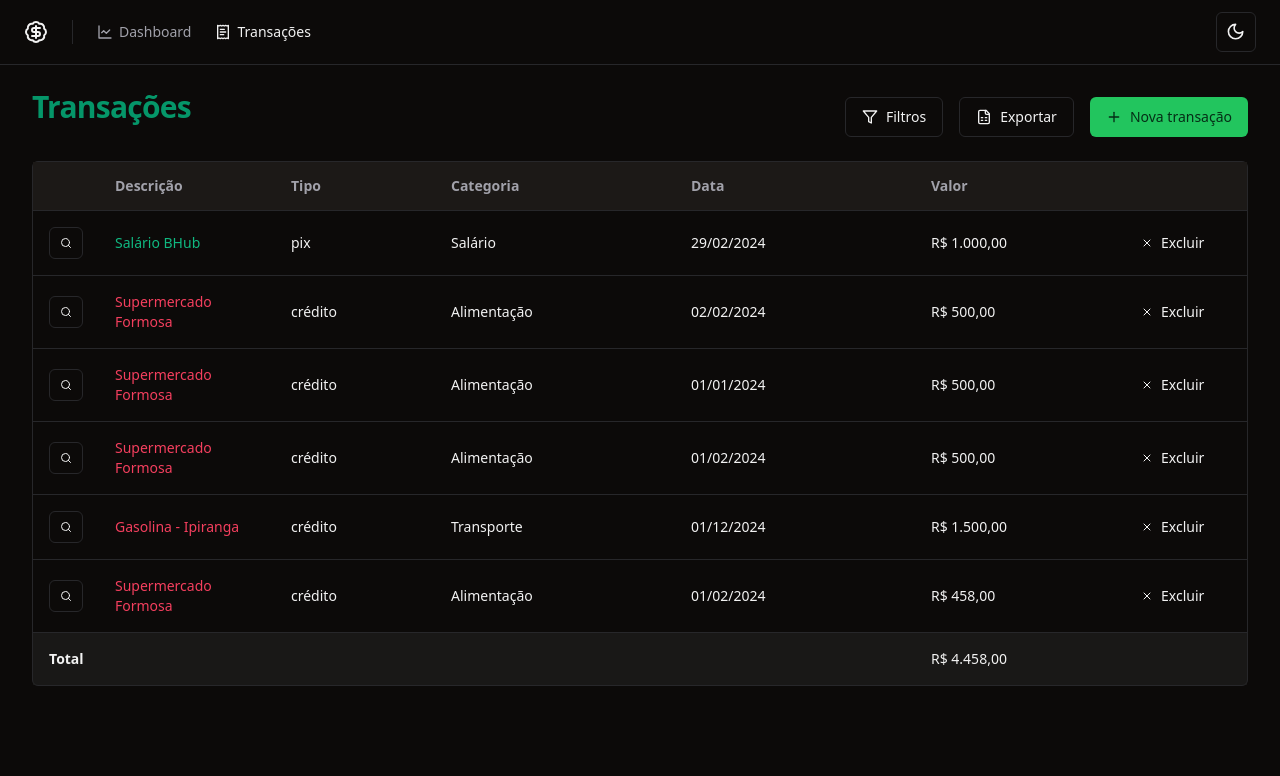
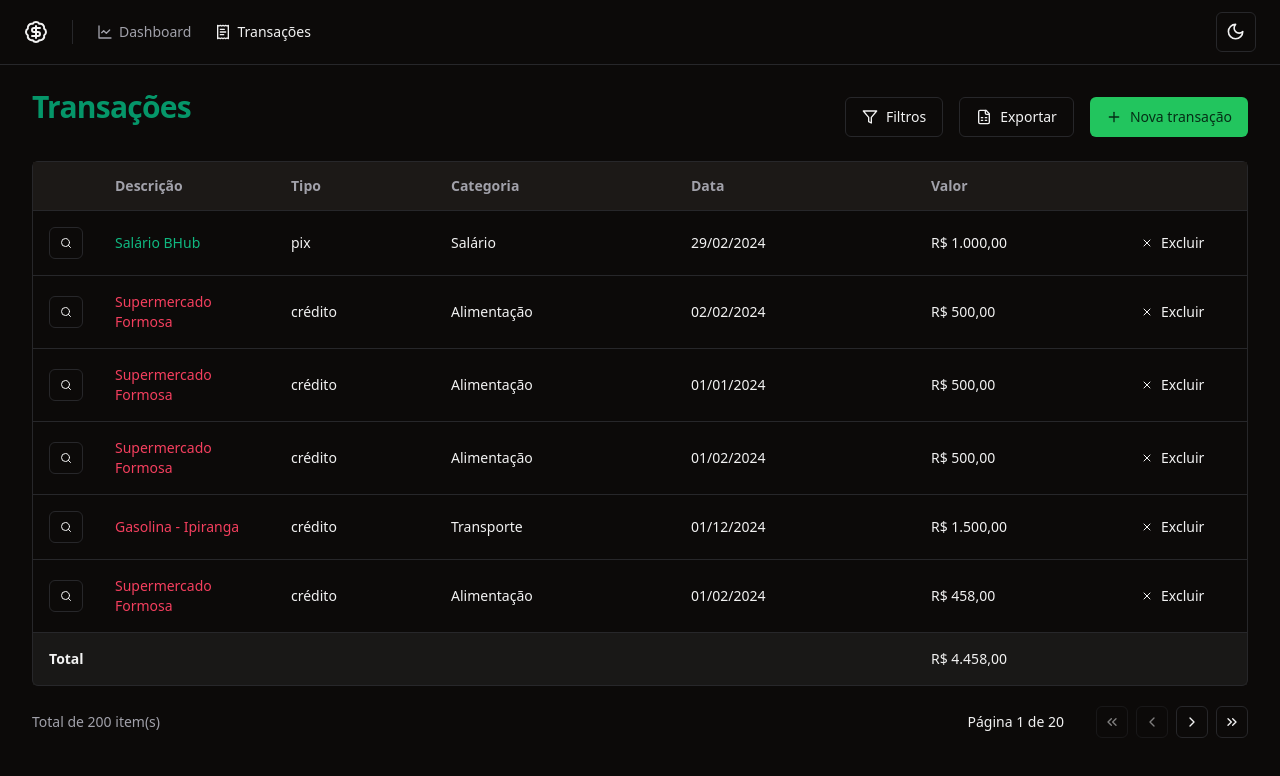
Before and after one commit to daniel-leal/solomon-web, a React (Vite) app: page /transactions in a window 1280 px wide. Shown: the top 776 px of the page. Built offline with nearby package versions, Linux system fonts and the light colour scheme.

Commit message:
Added pagination

```diff
--- /dev/null
+++ b/src/components/pagination.tsx
@@ -0,0 +1,76 @@
+import {
+  ChevronLeft,
+  ChevronRight,
+  ChevronsLeft,
+  ChevronsRight,
+} from 'lucide-react'
+
+import { Button } from './ui/button'
+
+export interface PaginationProps {
+  pageIndex: number
+  totalCount: number
+  perPage: number
+  onPageChange: (pageIndex: number) => Promise<void> | void
+}
+
+export function Pagination({
+  pageIndex,
+  totalCount,
+  perPage,
+  onPageChange,
+}: PaginationProps) {
+  const pages = Math.ceil(totalCount / perPage) || 1
+
+  return (
+    <div className="flex items-center justify-between">
+      <span className="text-sm text-muted-foreground">
+        Total de {totalCount} item(s)
+      </span>
+
+      <div className="flex items-center gap-6 lg:gap-8">
+        <div className="flex text-sm font-medium">
+          Página {pageIndex + 1} de {pages}
+        </div>
+        <div className="flex items-center gap-2">
+          <Button
+            onClick={() => onPageChange(0)}
+            variant="outline"
+            className="h-8 w-8 p-0"
+            disabled={pageIndex === 0}
+          >
+            <ChevronsLeft className="h-4 w-4" />
+            <span className="sr-only">Primeira página</span>
+          </Button>
+          <Button
+            onClick={() => onPageChange(pageIndex - 1)}
+            variant="outline"
+            className="h-8 w-8 p-0"
+            disabled={pageIndex === 0}
+          >
+            <ChevronLeft className="h-4 w-4" />
+            <span className="sr-only">Página anterior</span>
+          </Button>
+          <Button
+            onClick={() => onPageChange(pageIndex + 1)}
+            variant="outline"
+            className="h-8 w-8 p-0"
+            disabled={pages <= pageIndex + 1}
+          >
+            <ChevronRight className="h-4 w-4" />
+            <span className="sr-only">Próxima página</span>
+          </Button>
+          <Button
+            onClick={() => onPageChange(pages - 1)}
+            variant="outline"
+            className="h-8 w-8 p-0"
+            disabled={pages <= pageIndex + 1}
+          >
+            <ChevronsRight className="h-4 w-4" />
+            <span className="sr-only">Última página</span>
+          </Button>
+        </div>
+      </div>
+    </div>
+  )
+}
--- /dev/null
+++ b/src/pages/404.tsx
@@ -0,0 +1,15 @@
+import { Link } from 'react-router-dom'
+
+export function NotFoundPage() {
+  return (
+    <div className="flex h-screen flex-col items-center justify-center gap-2">
+      <h1 className="text-4xl font-bold">Página não encontrada</h1>
+      <p className="text-accent-foreground">
+        Voltar para o{' '}
+        <Link to="/" className="text-sky-600 dark:text-sky-400">
+          Dashboard
+        </Link>
+      </p>
+    </div>
+  )
+}
--- a/src/pages/app/transactions/transactions.tsx
+++ b/src/pages/app/transactions/transactions.tsx
@@ -2,6 +2,7 @@ import { FileSpreadsheet, Filter, Plus, Sheet, SheetIcon } from 'lucide-react'
 import { useState } from 'react'
 import { Helmet } from 'react-helmet-async'
 
+import { Pagination } from '@/components/pagination'
 import { Button } from '@/components/ui/button'
 import {
   Table,
@@ -191,6 +192,15 @@ export function Transactions() {
               </TableFooter>
             </Table>
           </div>
+
+          <Pagination
+            onPageChange={() => {
+              Promise<void>
+            }}
+            pageIndex={0}
+            perPage={10}
+            totalCount={200}
+          />
         </div>
       </div>
     </>
--- /dev/null
+++ b/src/pages/error.tsx
@@ -0,0 +1,21 @@
+import { Link, useRouteError } from 'react-router-dom'
+
+export function Error() {
+  const error = useRouteError() as Error
+
+  return (
+    <div className="flex h-screen flex-col items-center justify-center gap-2">
+      <h1 className="text-4xl font-bold">Whoops, algo aconteceu...</h1>
+      <p className="text-accent-foreground">
+        Um erro aconteceu na aplicação, abaixo você encontra mais detalhes:
+      </p>
+      <pre>{error?.message || JSON.stringify(error)}</pre>
+      <p className="text-accent-foreground">
+        Voltar para o{' '}
+        <Link to="/" className="text-sky-600 dark:text-sky-400">
+          Dashboard
+        </Link>
+      </p>
+    </div>
+  )
+}
--- a/src/routes.tsx
+++ b/src/routes.tsx
@@ -2,15 +2,18 @@ import { createBrowserRouter } from 'react-router-dom'
 
 import { AppLayout } from './pages/_layouts/app'
 import { AuthLayout } from './pages/_layouts/auth'
+import { NotFoundPage } from './pages/404'
 import { Dashboard } from './pages/app/dashboard/dashboard'
 import { Transactions } from './pages/app/transactions/transactions'
 import { Login } from './pages/auth/login'
 import { Register } from './pages/auth/register'
+import { Error } from './pages/error'
 
 export const router = createBrowserRouter([
   {
     path: '/',
     element: <AppLayout />,
+    errorElement: <Error />,
     children: [
       { path: '/', element: <Dashboard /> },
       { path: '/transactions', element: <Transactions /> },
@@ -24,4 +27,8 @@ export const router = createBrowserRouter([
       { path: '/register', element: <Register /> },
     ],
   },
+  {
+    path: '*',
+    element: <NotFoundPage />,
+  },
 ])
```
